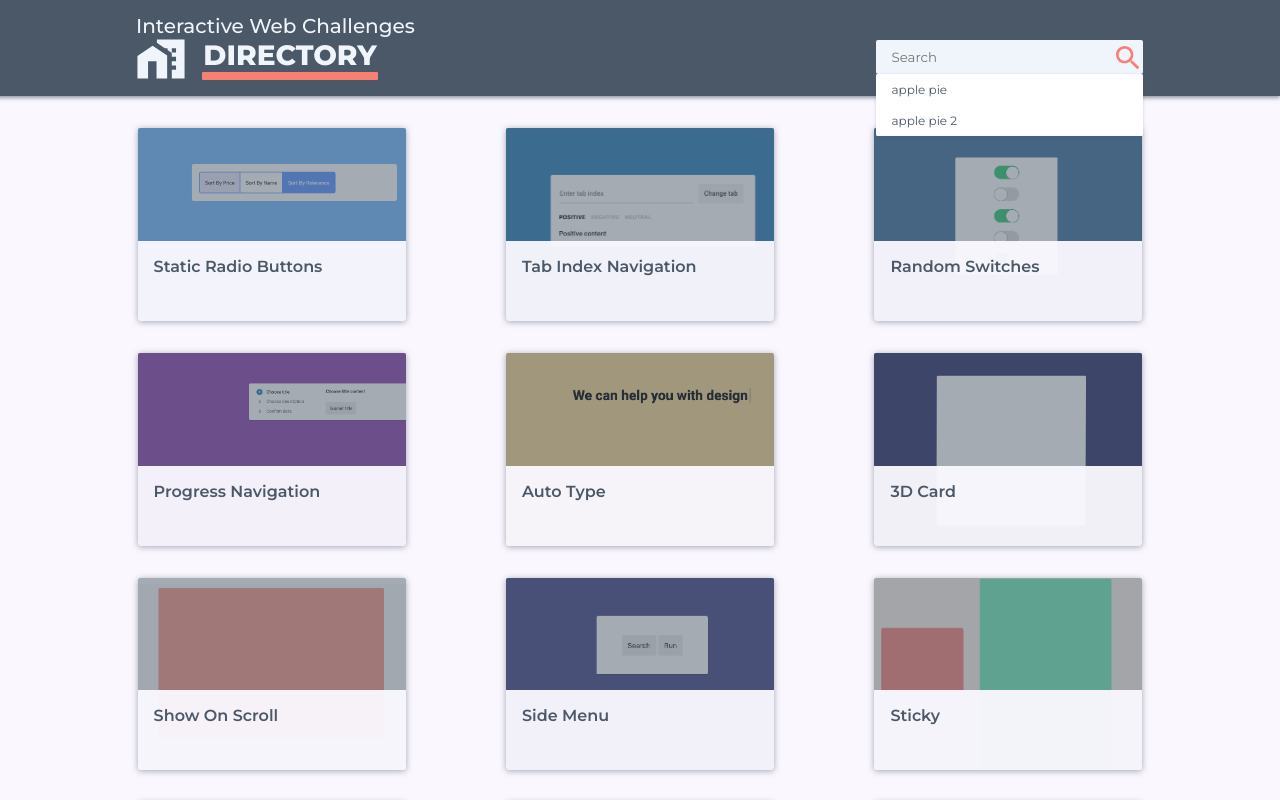
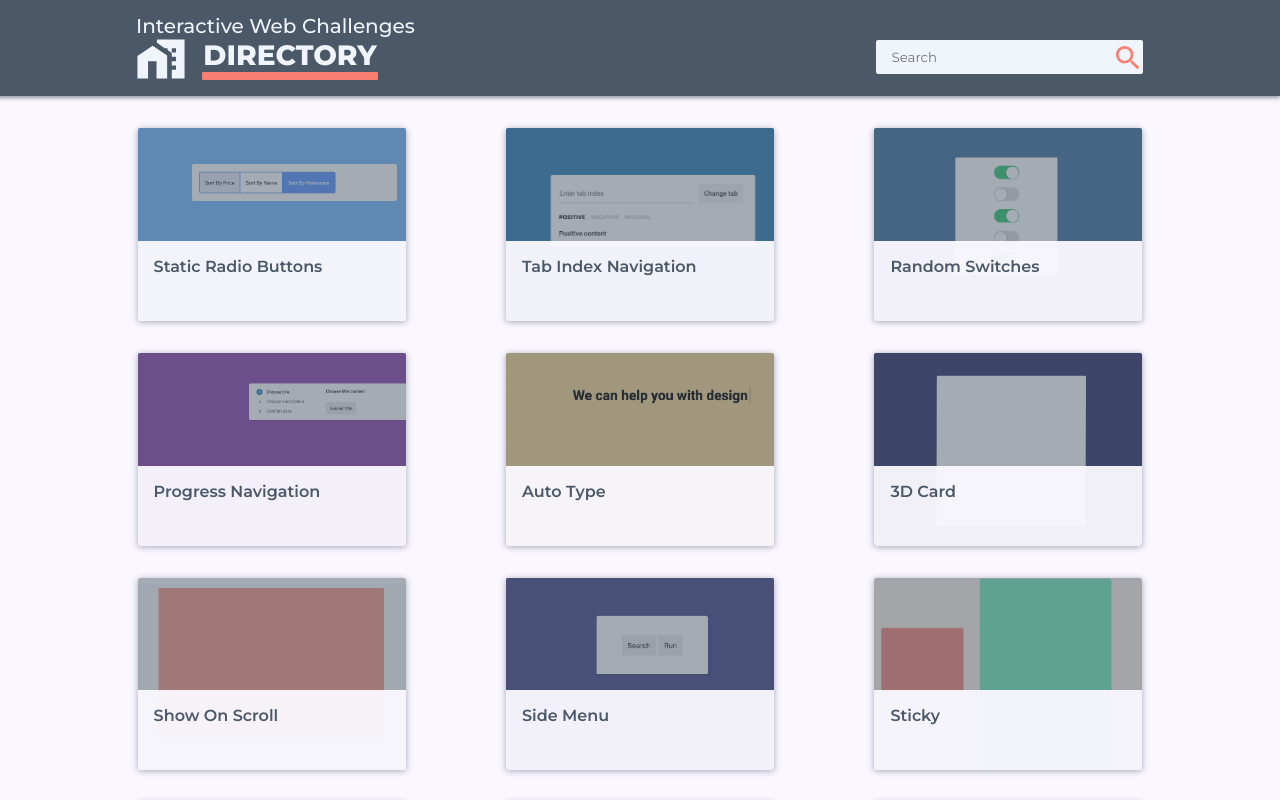
Before and after one commit to nicobartholom3w/interactive_webcomponent_app, an Angular app: page / in a window 1280 px wide. Shown: the top 800 px of the page. Built offline with nearby package versions, Linux system fonts and the light colour scheme.

Commit message:
(feat) Search results appear under header and links direct user to appropriate href.

```diff
--- a/src/app/header/header.component.html
+++ b/src/app/header/header.component.html
@@ -36,8 +36,12 @@
                     </svg>
                 </button>
                 <div class="search__results">
-                    <a [routerLink]="['']"> <div class="search__results-item">apple pie</div></a>
-                    <a [routerLink]="['']"> <div class="search__results-item">apple pie 2</div></a>
+                    <a
+                        *ngFor="let result of searchResults"
+                        [routerLink]="['challenges', result.link]"
+                        [queryParams]="{'challenges': result.link}">
+                        <div class="search__results-item"> {{ result.name }}</div>
+                    </a>
                 </div>
             </div>
         </form>
```
